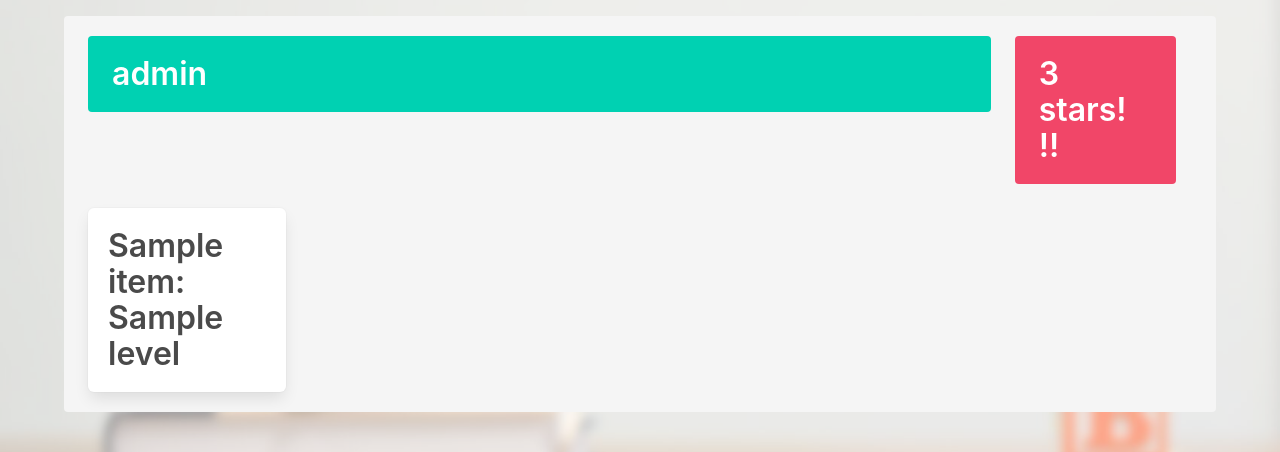
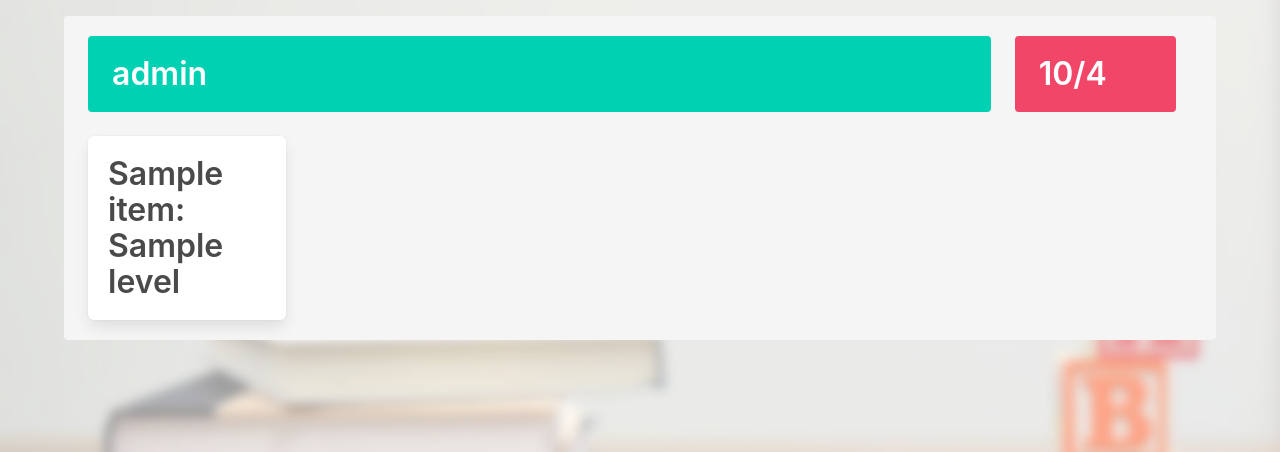
Before and after one commit to mizly/voltaire, a Flask app: template voltaire/templates/student/index.html in a window 1280 px wide. Shown: the part 172-624 px from the top of the page. Run offline with Flask 2, Linux system fonts and the light colour scheme; the template is opened without the code that fills it: most values are stand-ins (such as "Sample title", 1, 10 or a date in 2020); some libraries are stand-ins or nearby versions.

Commit message:
Replaced star with a progress counter out of 4

```diff
--- a/voltaire/templates/student/index.html
+++ b/voltaire/templates/student/index.html
@@ -23,7 +23,7 @@
            <div class="tile is-parent">
              <div class="tile is-child">
                <article class="tile is-child notification is-danger">
-                 <p class="title">3 stars!!!</p>
+                 <p class="title">{{progress[level].values()|sum}}/{{4*(progress[level]|length)}}</p>
                </article>
              </div>
            </div>
```
